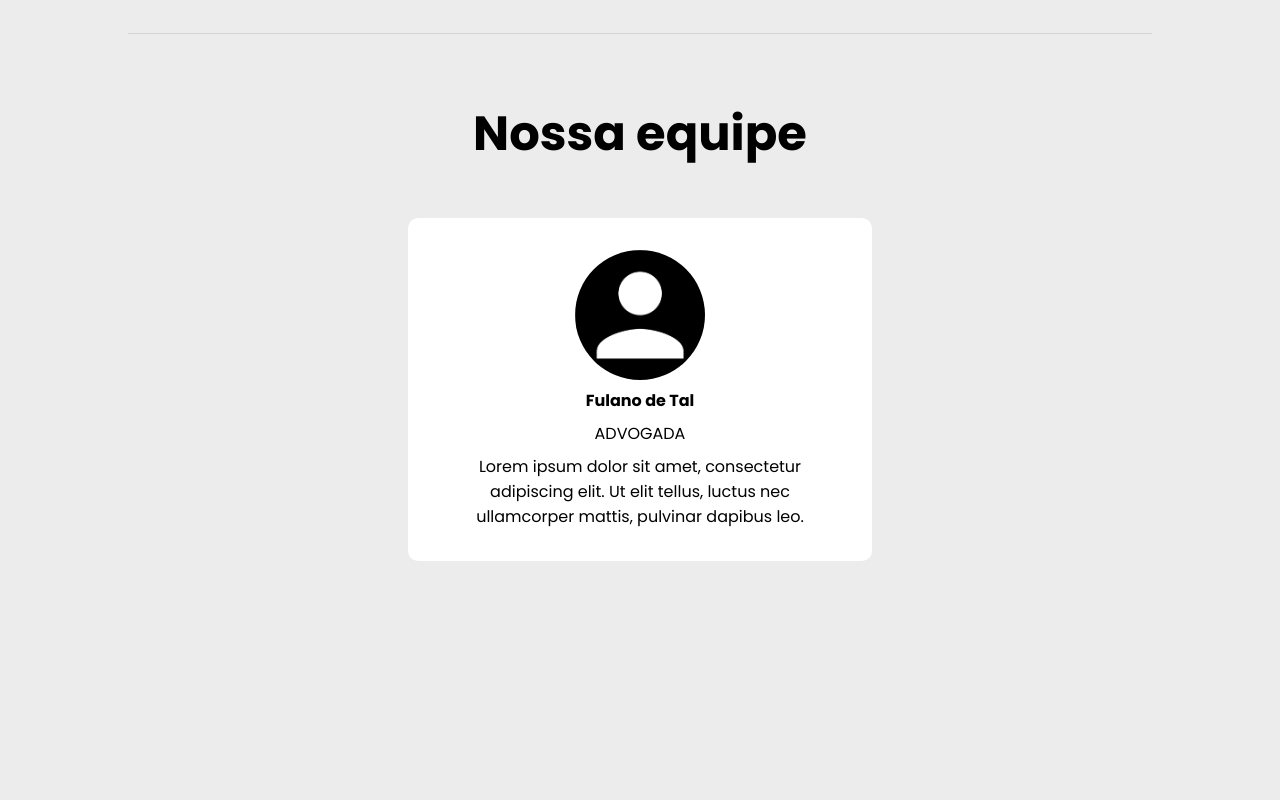
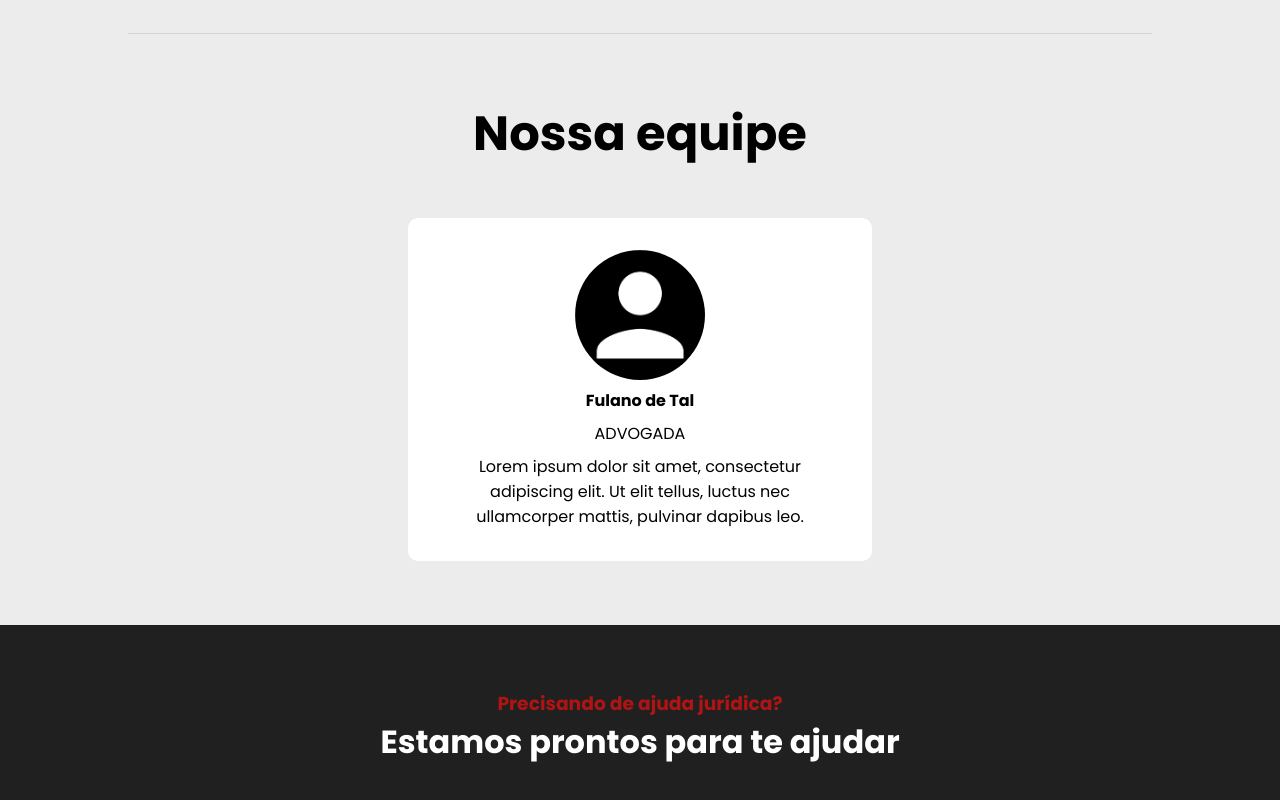
Before and after one commit to evaaldo/SITE-ADVOCACIA, a React (Create React App) app: page / in a window 1280 px wide. Shown: the part 2684-3484 px from the top of the page. Before the commit the page ends 3309 px from the top, so only its background shows below. Built offline with nearby package versions, Linux system fonts and the light colour scheme.

Commit message:
Criação do banner

```diff
--- /dev/null
+++ b/src/Componentes/Banner/Banner.css
@@ -0,0 +1,13 @@
+.banner {
+    padding: 4em 0;
+    text-align: center;
+    background-color: var(--preto-fundo);
+}
+
+.banner__subtitulo {
+    color: var(--vermelho);
+}
+
+.banner__titulo {
+    color: var(--branco);
+}
--- /dev/null
+++ b/src/Componentes/Banner/Banner.jsx
@@ -0,0 +1,12 @@
+import './Banner.css'
+
+export default function Banner() {
+
+    return(
+        <div className="banner">
+            <h3 className="banner__subtitulo">Precisando de ajuda jurídica?</h3>
+            <h1 className="banner__titulo">Estamos prontos para te ajudar</h1>
+        </div>
+    )
+
+}
--- a/src/Paginas/PaginaInicial/index.jsx
+++ b/src/Paginas/PaginaInicial/index.jsx
@@ -1,4 +1,5 @@
 import AreaDeAtuacao from "../../Componentes/AreasDeAtuacao";
+import Banner from "../../Componentes/Banner/Banner";
 import Cabecalho from "../../Componentes/Cabecalho";
 import Diferenciais from "../../Componentes/Diferenciais/Diferenciais";
 import Equipe from "../../Componentes/Equipe/Equipe";
@@ -13,6 +14,7 @@ export default function PaginaInicial() {
             <AreaDeAtuacao/>
             <Diferenciais/>
             <Equipe/>
+            <Banner/>
         </>
     )
 
```
